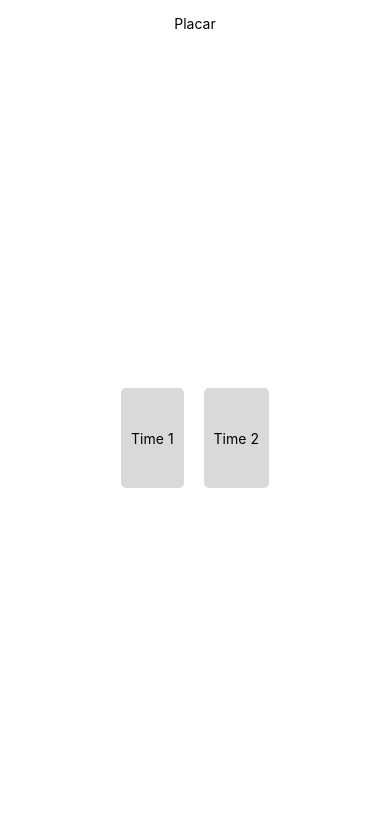
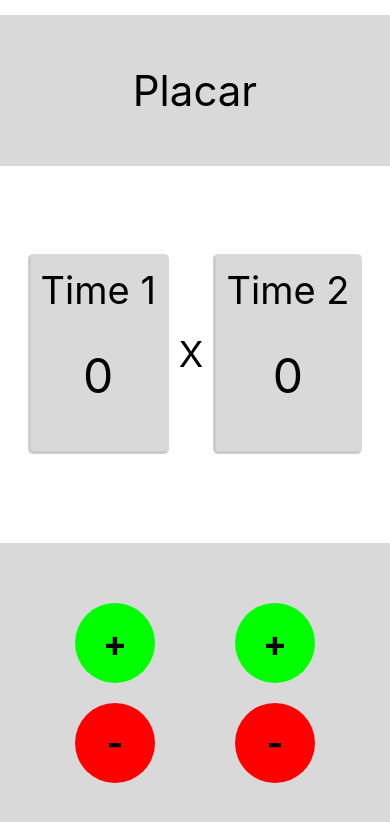
Before and after one commit to felipersotero/placar, a React Native app: screen / in a window 390 px wide. Shown: the top 822 px of the page. Built offline with nearby package versions, Linux system fonts and the light colour scheme.

Commit message:
adding butons and its functions

```diff
--- a/App.js
+++ b/App.js
@@ -1,17 +1,45 @@
 import { StatusBar } from 'expo-status-bar';
-import React from 'react';
-import { StyleSheet, Text, View } from 'react-native';
+import React, { useState } from 'react';
+import { Alert, StyleSheet, Text, View } from 'react-native';
 import Constants from 'expo-constants';
 
 import Placar from './components/Placar';
+import Botoes from './components/Botoes';
 
 export default function App() {
+
+  const[placar1, setPlacar1] = useState(0);
+  const[placar2, setPlacar2] = useState(0);
+
+  function aumentar1(){
+    setPlacar1(placar1 + 1)
+  }
+
+  function diminuir1(){
+    setPlacar1(placar1 > 0 ? placar1 - 1 : placar1)
+  }
+
+  function aumentar2(){
+    setPlacar2(placar2 + 1)
+  }
+
+  function diminuir2(){
+    setPlacar2(placar2 > 0 ? placar2 - 1 : placar2)
+  }
+
   return (
     <View style={styles.container}>
-      <Text>Placar</Text>
+      <View style={styles.title}>
+        <Text style={styles.titleText}>Placar</Text>
+      </View>
       <View style={styles.scores}>
-        <Placar title={1}/>
-        <Placar title={2}/>
+        <Placar team={1} value={placar1} />
+        <Text style={styles.x}>X</Text>
+        <Placar team={2} value={placar2} />
+      </View>
+      <View style={styles.buttons}>
+        <Botoes aumentar={aumentar1} diminuir={diminuir1} />
+        <Botoes aumentar={aumentar2} diminuir={diminuir2} />
       </View>
       <StatusBar style="auto" />
     </View>
@@ -22,14 +50,31 @@ const styles = StyleSheet.create({
   container: {
     flex: 1,
     backgroundColor: '#fff',
-    alignItems: 'center',
-    justifyContent: 'center',
     paddingTop: Constants.statusBarHeight + 15,
   },
+  title: {
+    flex: 2,
+    backgroundColor: '#d9d9d9',
+    justifyContent: 'center',
+    alignItems: 'center',
+  },
+  titleText: {
+    fontSize: 42,
+  },
   scores: {
-    flex: 1,
+    flex: 5,
     flexDirection: 'row',
     alignItems: 'center',
     justifyContent: 'center',
   },
+  x: {
+    fontSize: 36,
+  },
+  buttons: {
+    flex: 4,
+    flexDirection: 'row',
+    backgroundColor: '#d9d9d9',
+    alignItems: 'center',
+    justifyContent: 'center'
+  }
 });
--- /dev/null
+++ b/components/Botao.js
@@ -0,0 +1,28 @@
+import React from 'react';
+import { StyleSheet, Text, View, TouchableOpacity, Alert } from 'react-native';
+
+export default function Botao(props) {
+
+  return (
+    <TouchableOpacity style={[styles.button, {backgroundColor: props.cor}]} onPress={props.clique}>
+        <Text style={styles.buttonText}>
+            {props.simbolo}
+        </Text>
+    </TouchableOpacity>
+  );
+}
+
+const styles = StyleSheet.create({
+  button: {
+      height: 80,
+      width: 80,
+      borderRadius: 80,
+      justifyContent: 'center',
+      alignItems: 'center',
+      margin: 10
+  },
+  buttonText: {
+      fontSize: 36,
+      fontWeight: 'bold'
+  }
+});
--- /dev/null
+++ b/components/Botoes.js
@@ -0,0 +1,20 @@
+import React from 'react';
+import { StyleSheet, Text, View, TouchableOpacity, Alert } from 'react-native';
+
+import Botao from './Botao';
+
+export default function Botoes(props) {
+
+  return (
+    <View style={styles.container}>
+        <Botao simbolo="+" cor="#0f0" clique={props.aumentar} />
+        <Botao simbolo="-" cor="#f00" clique={props.diminuir} />
+    </View>
+  );
+}
+
+const styles = StyleSheet.create({
+    container: {
+        marginHorizontal: 30
+    }
+});
--- a/components/Placar.js
+++ b/components/Placar.js
@@ -5,8 +5,15 @@ import { Card, Paragraph, Title } from 'react-native-paper';
 export default function Placar(props) {
   return (
     <View style={styles.container}>
-        <View>
-  <Text>Time {props.title}</Text>
+        <View style={styles.team}>
+          <Text style={styles.teamText}>
+            Time {props.team}
+          </Text>
+        </View>
+        <View style={styles.value}>
+          <Text style={styles.valueText}>
+            {props.value}
+          </Text>
         </View>
     </View>
   );
@@ -17,13 +24,28 @@ const styles = StyleSheet.create({
     backgroundColor: '#d9d9d9',
     alignItems: 'center',
     justifyContent: 'center',
-    height: 100,
+    height: 200,
     margin: 10,
     padding: 10,
     borderRadius: 5,
+    borderWidth: 3,
+    borderTopColor: '#d9d9d9',
+    borderRightColor: '#d9d9d9',
+    borderLeftColor: '#ccc',
+    borderBottomColor: '#ccc'
   },
-  card: {
-      alignItems: 'center',
-      justifyContent: 'center',
+  team: {
+    flex: 1,
   },
+  teamText: {
+    fontSize: 38,
+  },
+  value: {
+    flex: 3,
+    justifyContent: 'center',
+    alignItems: 'center'
+  },
+  valueText: {
+    fontSize: 48,
+  }
 });
```
